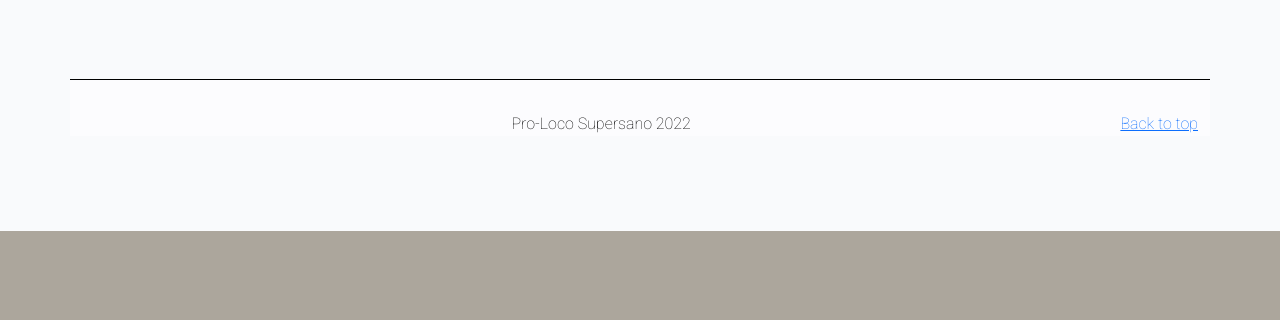
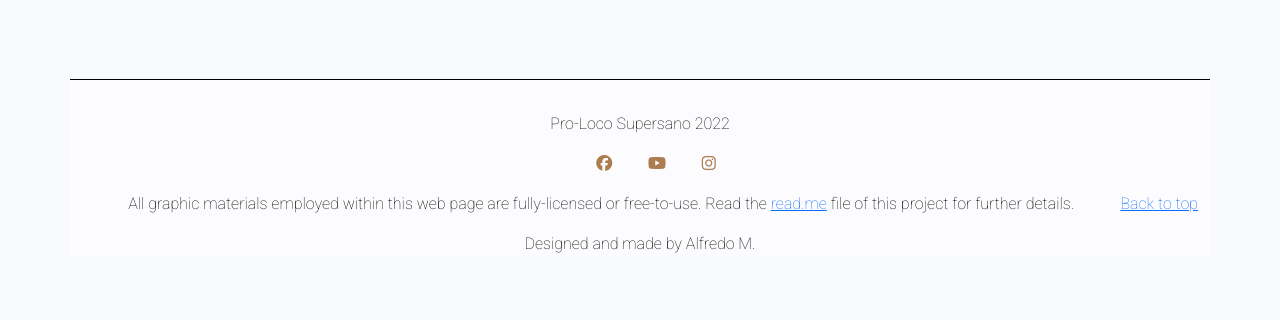
Before and after one commit to aelfrith92/pro-loco-milestone-project-4, a Django app: page / in a window 1280 px wide. Shown: the part 569-889 px from the top of the page. Before the commit the page ends 800 px from the top, so only its background shows below. Run offline with Django 3.2, Linux system fonts and the light colour scheme; data that the repository does not hold is empty; some libraries are stand-ins or nearby versions.

Commit message:
Initiate readme file, adjust style of several html templates to take screenshots to be inserted into it. Upload pisctures onto a separate folder

```diff
--- a/prolocosupersano/settings.py
+++ b/prolocosupersano/settings.py
@@ -35,7 +35,6 @@ DEBUG = development
 ALLOWED_HOSTS = [
     'localhost',
     'proloco-supersano.herokuapp.com',
-    'techsini.com',
 ]
 
 
--- a/static/css/style.css
+++ b/static/css/style.css
@@ -340,7 +340,7 @@ footer {
   width: 100%;
   height: 235px;
   border-top-left-radius: 12px;
-border-top-right-radius: 12px;
+  border-top-right-radius: 12px;
 
 }
 
@@ -368,7 +368,7 @@ top: 0;
 .cardd {
   margin-right: 25px;
   transition: all .4s cubic-bezier(0.175, 0.885, 0, 1);
-  background-color: rgba(255, 251, 45, 0.855);
+  background-color: rgb(241, 243, 217);
   width: 100%;
   position: relative;
   border-radius: 12px;
@@ -376,7 +376,7 @@ top: 0;
   box-shadow: 0px 13px 10px -7px rgba(0, 0, 0,0.526);
 }
 .cardd:hover {
-  box-shadow: 0px 30px 18px -8px rgba(0, 0, 0, 0.526);
+  /* box-shadow: 0px 30px 18px -8px rgba(0, 0, 0, 0.526); */
   transform: scale(1.10, 1.10);
 }
 
@@ -416,7 +416,7 @@ z-index: 2;
 
 .cardd:hover .card__img--hover {
   height: 100%;
-  opacity: 0.1;
+  opacity: 0.05;
 }
 
 .cardd:hover .card__info {
@@ -428,9 +428,56 @@ z-index: 2;
   opacity: 1;
 }
 
+.cardd:hover {
+    background: linear-gradient(129deg, #a9b3dd, #28d97d, #c5d928, #c5d928);
+    background-size: 500% 500%;
+
+    -webkit-animation: colourTransition 13s ease infinite;
+    -moz-animation: colourTransition 13s ease infinite;
+    -o-animation: colourTransition 13s ease infinite;
+    animation: colourTransition 13s ease infinite;
+}
+
+/* CUSTOMIZE THE CARD BACKGROUND - TRANSITIONS
+-------------------------------------------------- */
+
+@-webkit-keyframes colourTransition {
+    0%{background-position:0% 2%}
+    50%{background-position:100% 99%}
+    100%{background-position:0% 2%}
+}
+@-moz-keyframes colourTransition {
+    0%{background-position:0% 2%}
+    50%{background-position:100% 99%}
+    100%{background-position:0% 2%}
+}
+@-o-keyframes colourTransition {
+    0%{background-position:0% 2%}
+    50%{background-position:100% 99%}
+    100%{background-position:0% 2%}
+}
+@keyframes colourTransition {
+    0%{background-position:0% 2%}
+    50%{background-position:100% 99%}
+    100%{background-position:0% 2%}
+}
+/* CUSTOMIZE THE CARD BACKGROUND - END
+-------------------------------------------------- */
+
 /* FORM STYLING - CREATE AND UPDATE PAGES
 -------------------------------------------------- */
+#signup_form label {
+  display: flex;
+  justify-content: left;
+}
 
-/* form {
-  display: flex;
-} */
+/* SOCIAL LINKS IN THE FOOTER
+-------------------------------------------------- */
+.social-networks li {
+	display: inline;
+	list-style-type: none;
+}
+
+.social-networks a {
+  color: #AD7D52;
+}
--- a/templates/account/logout.html
+++ b/templates/account/logout.html
@@ -5,6 +5,7 @@
 {% block head_title %}{% trans "Sign Out" %}{% endblock %}
 
 {% block content %}
+<div class="container">
   <h1>{% trans "Sign Out" %}</h1>
 
   <p>{% trans 'Are you sure you want to sign out?' %}</p>
@@ -16,6 +17,6 @@
     {% endif %}
     <button type="submit">{% trans 'Sign Out' %}</button>
   </form>
-
+</div>
 
 {% endblock %}
--- a/templates/base.html
+++ b/templates/base.html
@@ -90,8 +90,26 @@
 
         <!-- FOOTER -->
         <footer class="container">
+            <p>Pro-Loco Supersano 2022</p>
+            <ul class="social-networks">
+				<li class="px-3">
+					<a href="https://www.facebook.com/prolocosupersano2018" target="_blank" rel="noopener" aria-label="Visit our Facebook page (opens in a new tab)"><i class="fab fa-facebook"></i></a>
+				</li>
+				<li class="px-3">
+					<a href="https://www.youtube.com/channel/UC6CglVYAGZX1S8HVbI8p8Dw/featured" target="_blank" rel="noopener" aria-label="Visit our Youtube page (opens in a new tab)"><i class="fab fa-youtube"></i></a>
+				</li>
+				<li class="px-3">
+					<a href="https://www.instagram.com/prolocosupersano/?hl=it" target="_blank" rel="noopener" aria-label="Visit our Instagram page (opens in a new tab)"><i class="fab fa-instagram"></i></a>
+				</li>
+			</ul>
             <p class="float-end"><a href="#">Back to top</a></p>
-            <p>Pro-Loco Supersano 2022</p>
+			<p>
+				All graphic materials employed within this web page are fully-licensed or free-to-use. Read the <a href="https://github.com/aelfrith92/pro-loco-milestone-project-4/blob/main/README.md" target="_blank" rel="noopener"
+					aria-label="read.me file of this project">read.me</a> file of this project for further details.
+			</p>
+			<p>
+				Designed and made by Alfredo M.
+			</p>
         </footer>
         {% block extra_js %}
         <script src="https://cdn.jsdelivr.net/npm/bootstrap@5.2.0/dist/js/bootstrap.bundle.min.js" integrity="sha384-A3rJD856KowSb7dwlZdYEkO39Gagi7vIsF0jrRAoQmDKKtQBHUuLZ9AsSv4jD4Xa" crossorigin="anonymous"></script>
--- a/templates/index.html
+++ b/templates/index.html
@@ -48,14 +48,12 @@
   ================================================== -->
   <!-- Wrap the rest of the page in another container to center all the content. -->
 
-  <div class="container marketing">
-
     <!-- List of Events paginated by 6 -->
     {% for event in event_list %}
-      <hr class="featurette-divider">
+    <div class="container marketing">
       {% if forloop.counter|divisibleby:2 %}
 
-        <div class="row featurette">
+        <div class="row featurette border-top border-primary py-5">
           <div class="col-md-7">
 
             <a href="{% url 'event_detail' event.slug %}" class="post-link">
@@ -72,8 +70,8 @@
               <p><i class="fa-solid fa-user-plus"></i>{{ event.number_of_joins }}</p>
             </p>
             {% if user.is_authenticated and user.is_staff %}
-              <a class="btn btn-outline-info" href="{% url 'update' event.slug %}">Update</a>
-              <a class="btn btn-outline-danger" href="{% url 'delete' event.slug %}">Delete</a>
+              <a class="btn btn-outline-info mb-2" href="{% url 'update' event.slug %}">Update</a>
+              <a class="btn btn-outline-danger mb-2" href="{% url 'delete' event.slug %}">Delete</a>
             {% endif %}
           </div>
           <div class="col-md-5">
@@ -85,7 +83,7 @@
                 <article class="cardd card--1">
                   <div class="card__img" style="background-image: url('{{ event.featured_image.url }}');"></div>
                   <a href="{% url 'event_detail' event.slug %}" class="card_link">
-                    <div class="card__img--hover" style="background-image: url('{{ event.featured_image.url }}');"></div>
+                    <div class="card__img--hover py-2" style="background-image: url('{{ event.featured_image.url }}');"></div>
                   </a>
                   <div class="card__info">
                     <span class="card__category">{{ event.text_preview }}</span>
@@ -101,7 +99,7 @@
 
       {% else %}
 
-        <div class="row featurette">
+        <div class="row featurette border-top border-primary py-5">
           <div class="col-md-7 order-md-2">
             <a href="{% url 'event_detail' event.slug %}" class="post-link">
               <h2 class="featurette-heading">
@@ -119,8 +117,8 @@
               <p><i class="fa-solid fa-user-plus"></i>{{ event.number_of_joins }}</p>
             </p>
             {% if user.is_authenticated and user.is_staff %}
-              <a class="btn btn-outline-info" href="{% url 'update' event.slug %}">Update</a>
-              <a class="btn btn-outline-danger" href="{% url 'delete' event.slug %}">Delete</a>
+              <a class="btn btn-outline-info mb-2" href="{% url 'update' event.slug %}">Update</a>
+              <a class="btn btn-outline-danger mb-2" href="{% url 'delete' event.slug %}">Delete</a>
             {% endif %}
           </div>
           <div class="col-md-5 order-md-1">
@@ -133,7 +131,7 @@
                 <article class="cardd card--1">
                   <div class="card__img" style="background-image: url('{{ event.featured_image.url }}');"></div>
                   <a href="{% url 'event_detail' event.slug %}" class="card_link">
-                    <div class="card__img--hover" style="background-image: url('{{ event.featured_image.url }}');"></div>
+                    <div class="card__img--hover py-2" style="background-image: url('{{ event.featured_image.url }}');"></div>
                   </a>
                   <div class="card__info">
                     <span class="card__category">{{ event.text_preview }}</span>
@@ -149,8 +147,9 @@
 
       {% endif %}
       {% if loop.last %}
-        <hr class="featurette-divider">
+      <hr class="featurette-divider">
       {% endif %}
+    </div><!-- /.container -->
     {% endfor %}
     {% if is_paginated %}
       <nav aria-label="Page navigation">
@@ -171,6 +170,4 @@
 
     <!-- END OF EVENT LIST -->
 
-  </div><!-- /.container -->
-
 {% endblock %}
```
Also changed, not shown: templates/account/signup.html (+6 -2 lines), README.md, 7 other files. Lines whose indentation alone changed are shown as unchanged.
